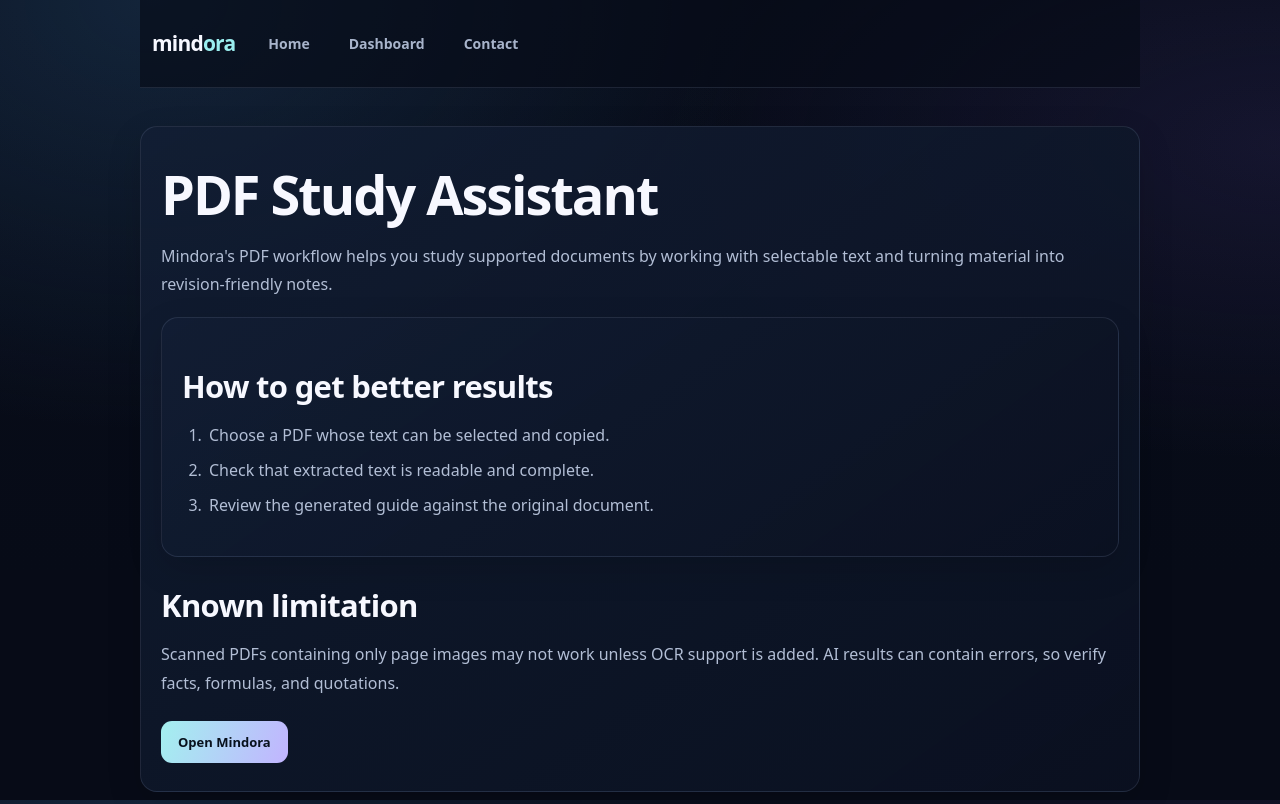
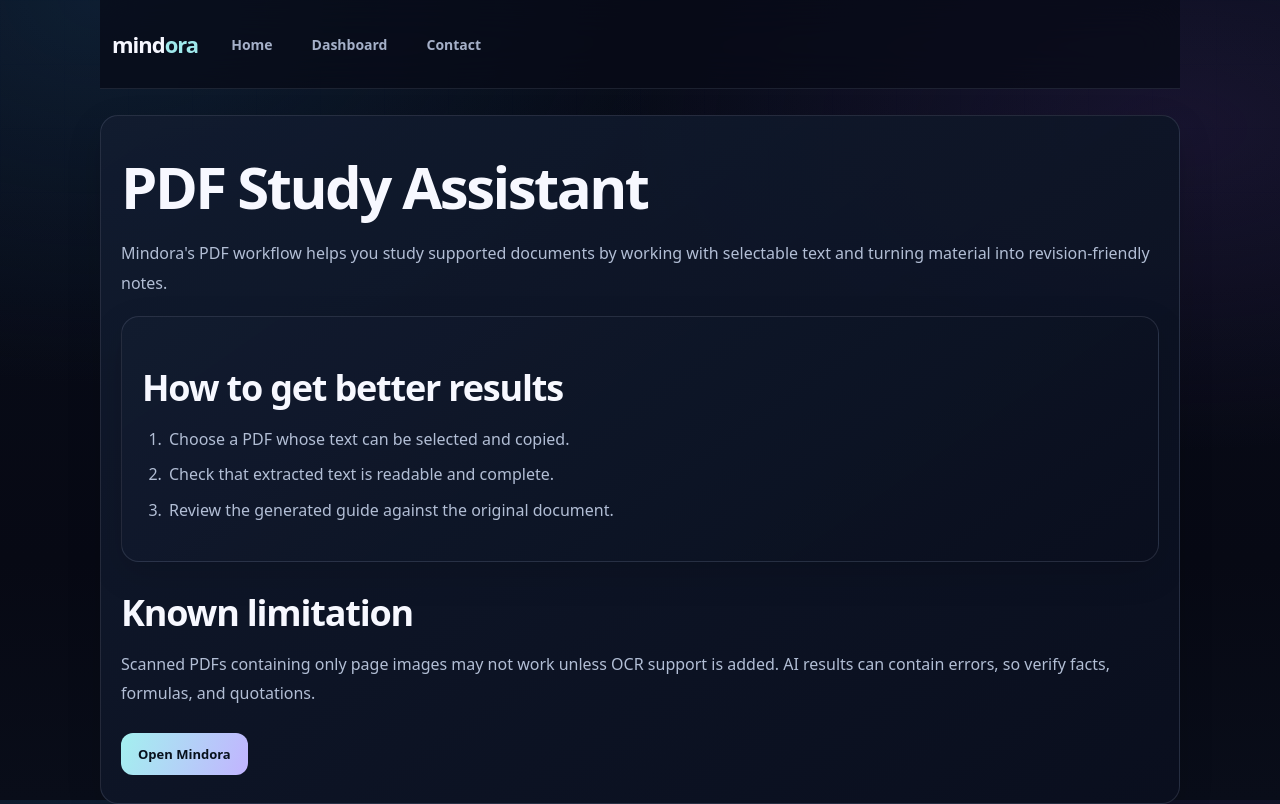
Before and after one commit to umer714/FF-Likes-Hub, a website: page pdf-study-assistant.html in a window 1280 px wide. Shown: the top 804 px of the page. Drawn offline with Linux system fonts and the light colour scheme.

Commit message:
Polish Mindora secondary page design system

```diff
--- a/pdf-study-assistant.html
+++ b/pdf-study-assistant.html
@@ -39,5 +39,30 @@
 :focus-visible{outline:2px solid var(--cyan);outline-offset:4px}
 @media(max-width:600px){.wrap{width:calc(100% - 28px)}header{padding:16px 0;align-items:flex-start}header nav,header .navlinks{gap:4px}header nav a,header .navlinks a,header>a:not(.brand){font-size:12px;padding:7px 8px}main{padding-top:26px}h1{letter-spacing:-1.3px}article,.card,.panel,.box,.tool,.guide,.feature,.faq{padding:16px;border-radius:14px}}
 @media(prefers-reduced-motion:reduce){*,*:before,*:after{scroll-behavior:auto!important;transition-duration:.01ms!important}}
+
+/* Mindora premium product-system polish */
+:root{--bg:#070914;--cyan:#8ce9ee;--purple:#b5a3ff;--text:#f5f7ff;--muted:#a5b0c8;--line:#d2dcff1c}
+body{background-image:radial-gradient(ellipse at 8% 0%,#183a5960,transparent 34%),radial-gradient(ellipse at 92% 16%,#37245b55,transparent 34%),linear-gradient(180deg,#080d1a 0%,#070914 70%,#090d19 100%);background-attachment:fixed}
+body:before{content:"";position:fixed;inset:0;pointer-events:none;z-index:-1;opacity:.13;background-image:linear-gradient(#9eb4ff0b 1px,transparent 1px),linear-gradient(90deg,#9eb4ff0b 1px,transparent 1px);background-size:64px 64px;mask-image:linear-gradient(to bottom,black,transparent 78%)}
+.wrap{width:min(1080px,calc(100% - 40px))}
+header{position:relative;z-index:5;padding:22px 0;border-bottom-color:#d2dcff1b;background:#080b17b8;backdrop-filter:blur(20px);-webkit-backdrop-filter:blur(20px)}
+.brand{font-size:22px;letter-spacing:-1px}
+.brand b{color:#9fe9ec}
+a{transition:color .2s,border-color .2s,background .2s}
+h1,h2,h3,h4{letter-spacing:-.7px;line-height:1.15}
+h1{font-size:clamp(36px,5.5vw,58px);letter-spacing:-2.5px}
+h2{font-size:clamp(24px,3.5vw,36px);letter-spacing:-1.2px}
+p,li{line-height:1.85}
+main{padding-top:26px;padding-bottom:58px}
+article,.panel,.card,.tool-card,.content-card,.faq-item,.guide-card,.feature-card,form,.notice,.callout,.result,.planner-shell,.studytool{border-color:#d2dcff20;border-radius:18px}
+article,.panel,.card,.tool-card,.content-card,.faq-item,.guide-card,.feature-card,.planner-shell,.studytool{background:linear-gradient(145deg,#121c30e8,#0a0f1ef5);box-shadow:0 16px 42px #00025,0 1px #ffffff08 inset}
+input,select,textarea{border-radius:12px!important;border-color:#d2dcff28!important;background:#080d1a!important;color:#f5f7ff!important}
+input:focus,select:focus,textarea:focus{outline:none;border-color:#8ce9ee!important;box-shadow:0 0 0 4px #8ce9ee0e}
+button,.button,.btn,[type=submit]{border-radius:12px;transition:transform .2s,filter .2s,border-color .2s}
+button:hover,.button:hover,.btn:hover,[type=submit]:hover{filter:brightness(1.06);transform:translateY(-1px)}
+a:focus-visible,button:focus-visible,input:focus-visible,select:focus-visible,textarea:focus-visible{outline:2px solid #8ce9ee;outline-offset:4px}
+footer{border-top:1px solid #d2dcff1b;color:#8793af;padding:25px 0}
+@media(max-width:600px){.wrap{width:calc(100% - 30px)}header{padding:17px 0}main{padding-top:18px;padding-bottom:40px}h1{font-size:clamp(34px,10vw,46px);letter-spacing:-1.8px}h2{letter-spacing:-.8px}}
+@media(prefers-reduced-motion:reduce){*,*:before,*:after{scroll-behavior:auto!important;transition-duration:.01ms!important}}
 </style>
 </head><body><div class="wrap"><header><nav><a class="brand" href="/">mind<b>ora</b></a><div class="links"><a href="/">Home</a><a href="/dashboard.html">Dashboard</a><a href="/contact.html">Contact</a></div></nav></header><main><article><h1>PDF Study Assistant</h1><p>Mindora's PDF workflow helps you study supported documents by working with selectable text and turning material into revision-friendly notes.</p><div class="panel"><h2>How to get better results</h2><ol><li>Choose a PDF whose text can be selected and copied.</li><li>Check that extracted text is readable and complete.</li><li>Review the generated guide against the original document.</li></ol></div><h2>Known limitation</h2><p>Scanned PDFs containing only page images may not work unless OCR support is added. AI results can contain errors, so verify facts, formulas, and quotations.</p><a class="button" href="/#ai-study">Open Mindora</a></article></main><footer><div class="links"><span>© <span id="year"></span> Mindora</span><a href="/">Home</a><a href="/dashboard.html">Dashboard</a><a href="/ai-study-tools.html">AI study tools</a><a href="/pdf-study-assistant.html">PDF assistant</a><a href="/study-planner.html">Study planner</a><a href="/study-guides.html">Study guides</a><a href="/about.html">About</a><a href="/contact.html">Contact</a><a href="/privacy.html">Privacy</a></div></footer></div><script>document.getElementById('year').textContent=new Date().getFullYear()</script></body></html>
```
